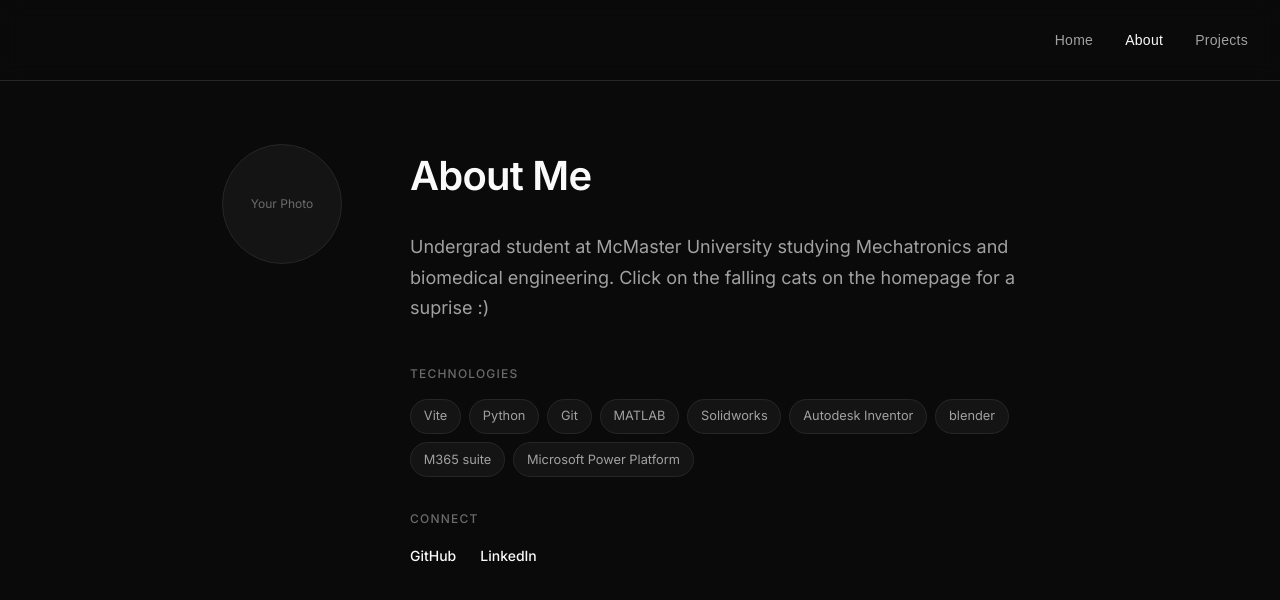
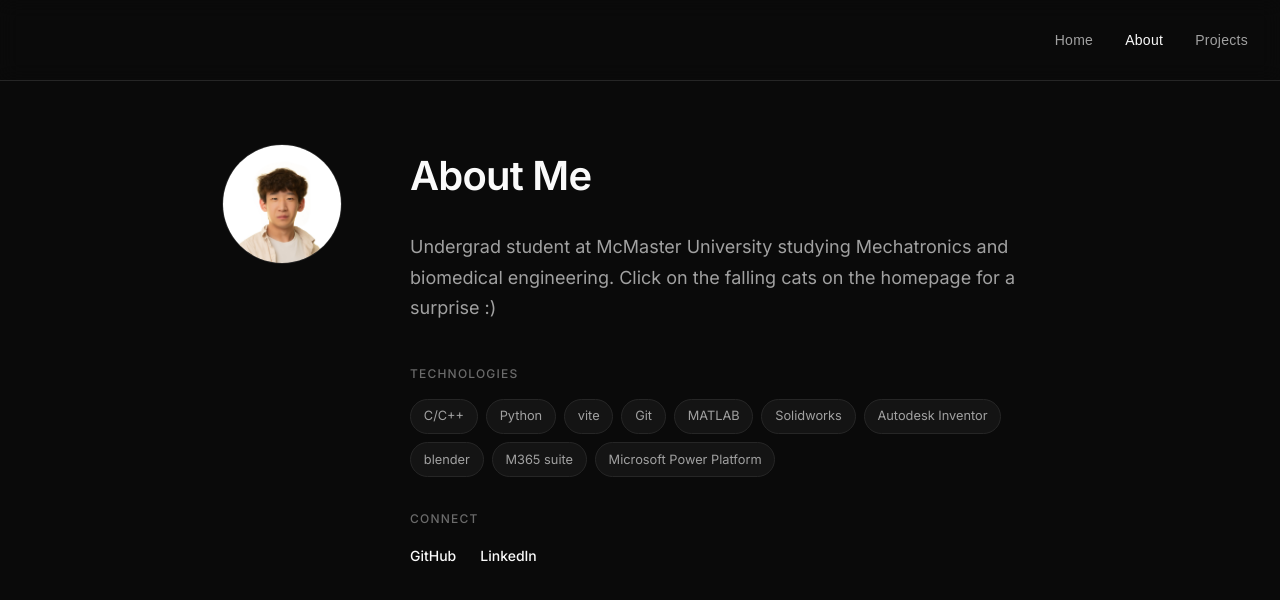
Before and after one commit to Greeesysalad/portfolio, a React (Vite) app: page /#home in a window 1280 px wide. Both pictures are taken after a click on the button "About". Shown: the top 600 px of the page. Built offline with nearby package versions, Linux system fonts and the light colour scheme; a web font is replaced by a local one.

Commit message:
added pfp

```diff
--- a/src/index.css
+++ b/src/index.css
@@ -181,6 +181,14 @@ body {
   color: var(--text-muted);
   font-size: 0.75rem;
   border-radius: 50%;
+}
+
+.profile-photo {
+  width: 100%;
+  height: 100%;
+  object-fit: cover;
+  border-radius: 50%;
+  border: 1px solid var(--border);
 }
 
 .about-content h2 {
--- a/src/pages/About.tsx
+++ b/src/pages/About.tsx
@@ -1,4 +1,5 @@
 import React from 'react'
+import pfp from '../assets/TedYao.jpg';
 
 type Page = 'home' | 'about' | 'projects'
 
@@ -7,7 +8,8 @@ interface AboutProps {
 }
 
 const techStack = [
-  'Vite', 'Python', 'Git', 'MATLAB', 'Solidworks','Autodesk Inventor', 'blender', 'M365 suite', 'Microsoft Power Platform'
+  'C/C++', 'Python','vite', 'Git', 'MATLAB', 'Solidworks','Autodesk Inventor',
+  'blender', 'M365 suite', 'Microsoft Power Platform'
 ]
 
 const socials = [
@@ -20,16 +22,18 @@ const About: React.FC<AboutProps> = ({ onNavigate }) => {
     <div className="page about-page">
       <div className="about-container">
         <div className="about-image">
-          <div className="image-placeholder">
-            <span>Your Photo</span>
-          </div>
+          <img
+            src={pfp}
+            alt="Ted Yao"
+            className="profile-photo"
+          />
         </div>
         <div className="about-content">
           <h2>About Me</h2>
           <p className="bio">
             Undergrad student at McMaster University studying Mechatronics and
             biomedical engineering. Click on the falling cats on the homepage for
-            a suprise {":)"}
+            a surprise {":)"}
           </p>
           <div className="tech-stack">
             <h3>Technologies</h3>
```
Also changed, not shown: src/assets/TedYao.jpg (added).
